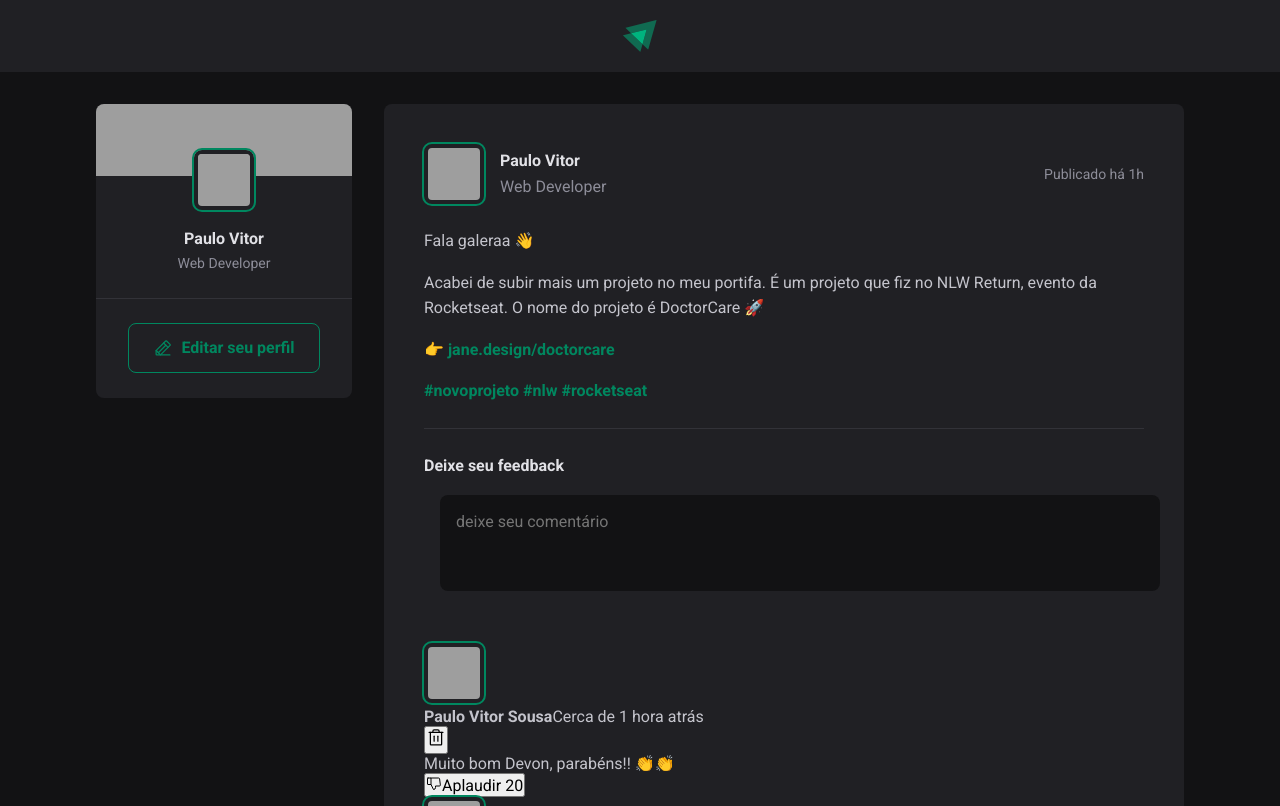
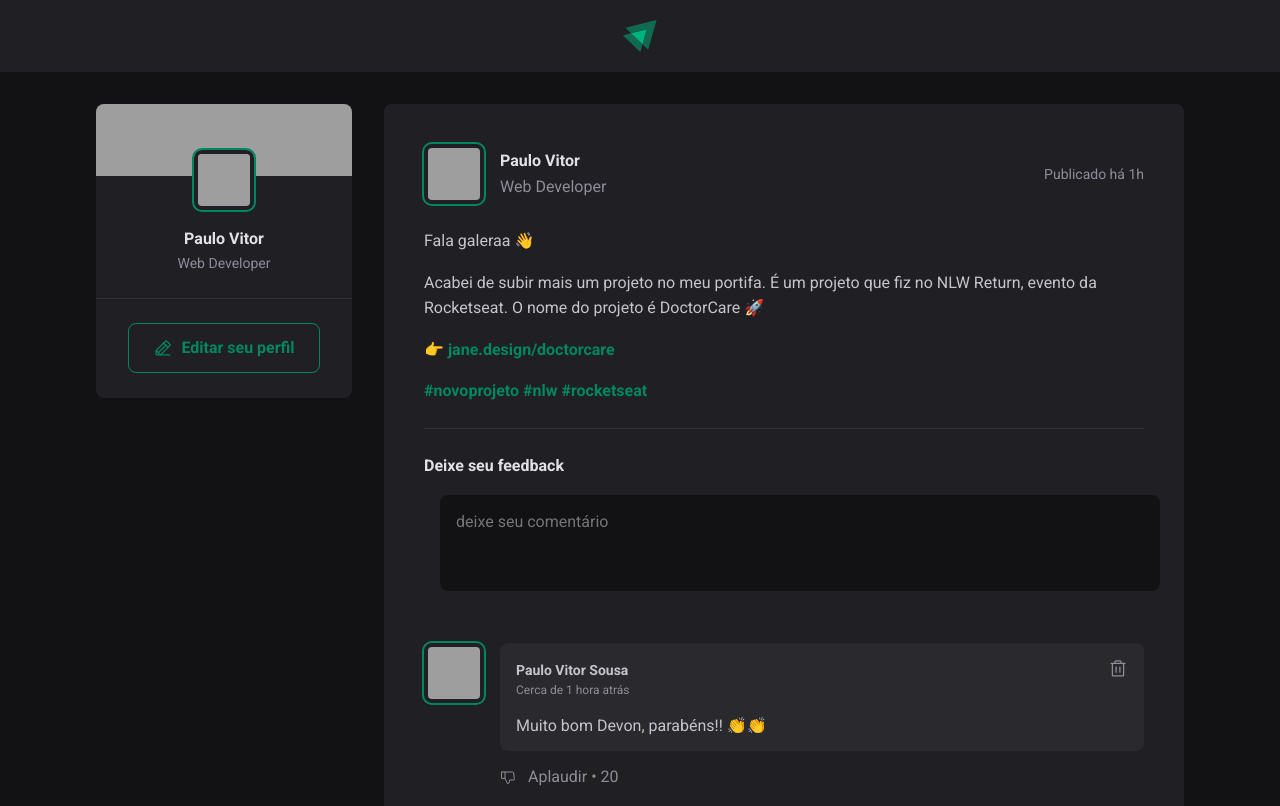
Before and after one commit to PauloVitorrr/react-ignite-feed, a React (Vite) app: page / in a window 1280 px wide. Shown: the top 806 px of the page. Built offline with nearby package versions, Linux system fonts and the light colour scheme; grey boxes are pictures that could not be loaded.

Commit message:
feat: estilizacao componente comentarios

```diff
--- a/src/components/Comment.module.css
+++ b/src/components/Comment.module.css
@@ -0,0 +1,69 @@
+.comment{
+    margin-top: 1.5rem;
+    display: flex;
+    gap: 1rem;
+}
+
+.commentBox{
+    flex: 1;
+}
+.commentContent{
+    background: var(--gray-700);
+    border-radius: 8px;
+    padding: 1rem;
+}
+.commentContent header{
+    display: flex;
+    align-items: flex-start;
+    justify-content: space-between;
+}
+.authorAndTime strong{
+    display: block;
+    font-size: 0.875rem;
+    line-height: 1.6;
+}
+.authorAndTime time{
+    display: block;
+    font-size: 0.75rem;
+    line-height: 1.6;
+    color: var(--gray-400);
+}
+.commentContent header button{
+    background: transparent;
+    border: 0;
+    color: var(--gray-400);
+    cursor: pointer;
+    line-height: 0;
+    border-radius: 2px;
+}
+.commentContent header button:hover{
+    color: var(--red-500);
+}
+.commentContent p{
+    margin-top: 1rem;
+    color: var(--gray-300);
+}
+.commentBox footer{
+    margin-top: 1rem;
+}
+.commentBox footer button{
+    background: transparent;
+    border: 0;
+    color: var(--gray-400);
+    cursor: pointer;
+
+    display: flex;
+    align-items: center;
+
+    border-radius: 2px;
+}
+.commentBox footer button:hover{
+    color: var(--green-300);
+}
+.commentBox footer button svg{
+    margin-right: 0.75rem;
+}
+.commentBox footer button span::before{
+    content: "\2022";
+    padding: 0 0.25rem;
+}
--- a/src/global.css
+++ b/src/global.css
@@ -10,6 +10,8 @@
 
     --green-300: #00B37E;
     --green-500: #00875f;
+
+    --red-500: #F75A68;
 }
 
 :focus{
```
